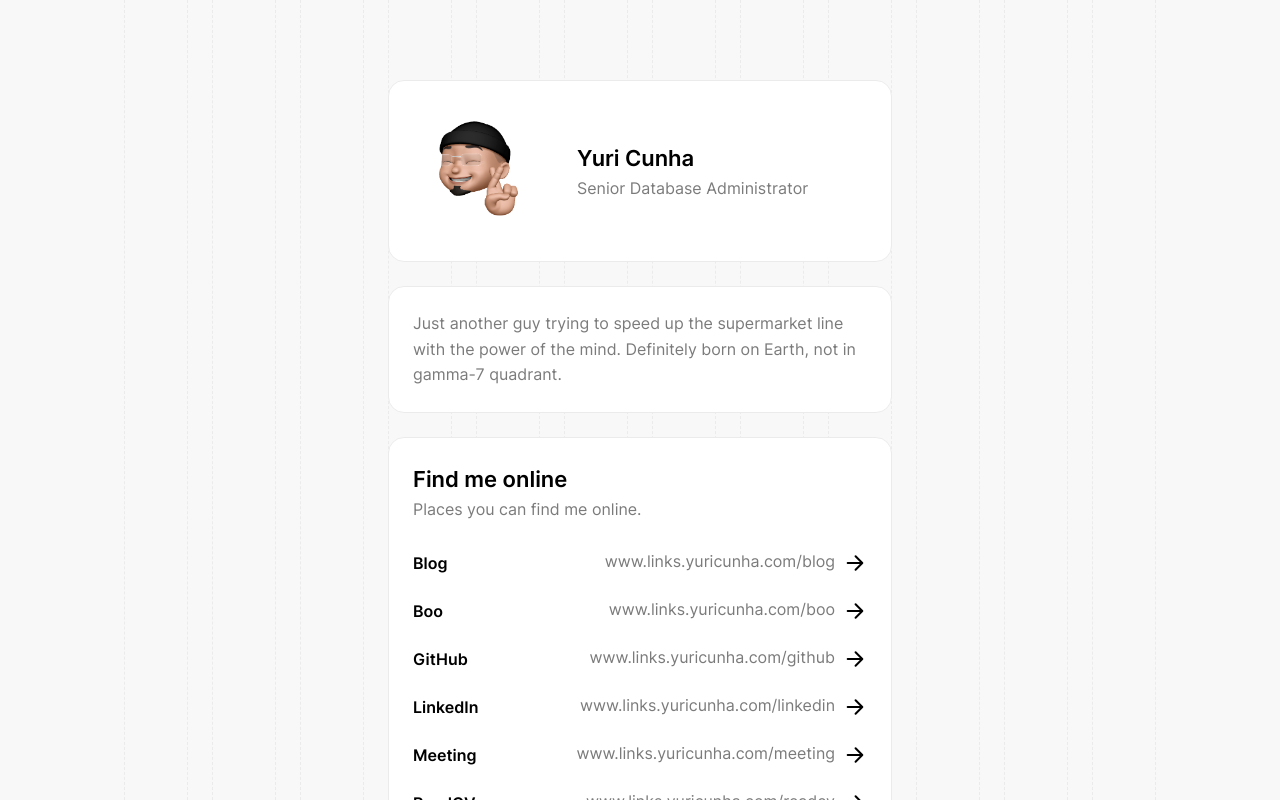
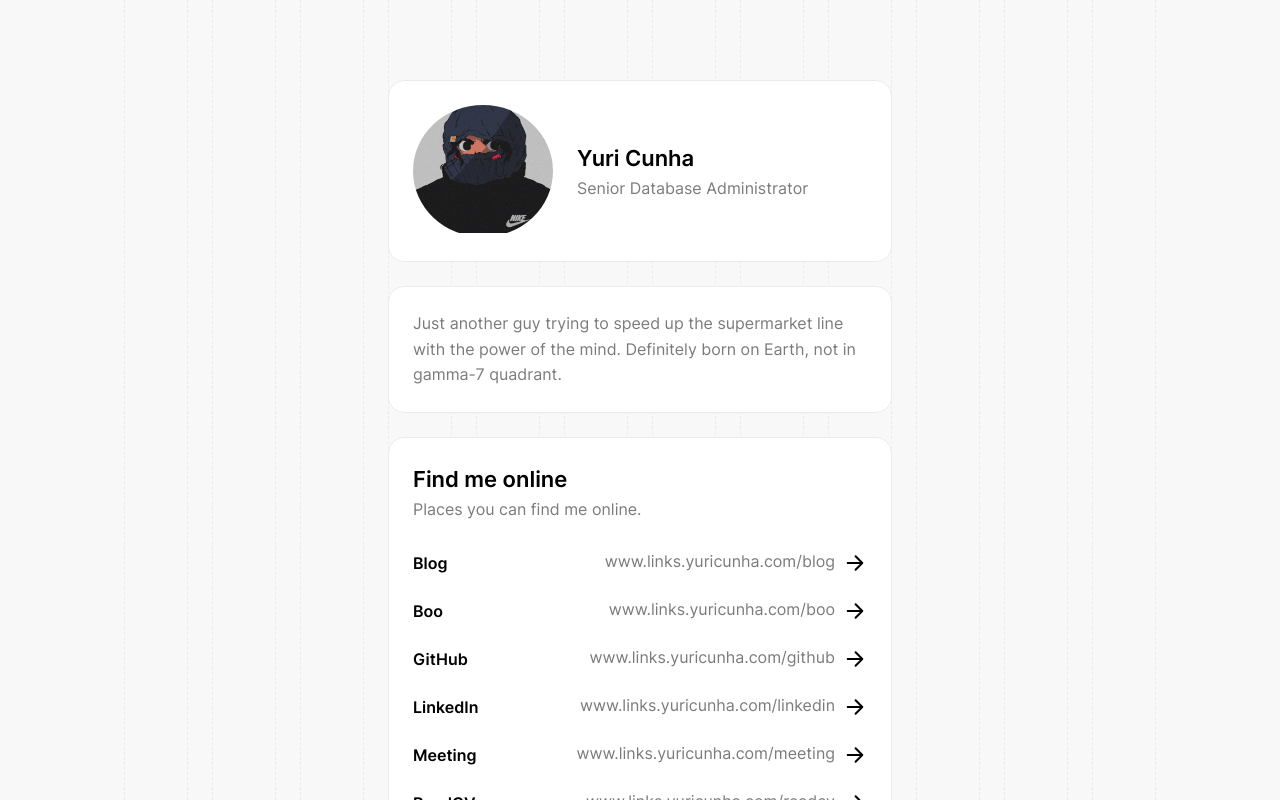
Before and after one commit to isyuricunha/links, a Next.js app: page / in a window 1280 px wide. Shown: the top 800 px of the page. Built offline with nearby package versions, Linux system fonts and the light colour scheme.

Commit message:
Update Memoji image source

```diff
--- a/src/components/Memoji/index.js
+++ b/src/components/Memoji/index.js
@@ -9,7 +9,7 @@ const Memoji = () => (
 		<Image
 			className={styles.image}
 			alt="Yuri Cunha"
-      src="/images/yuricunha-memoji.png"
+			src="/images/yuricunha-anime.jpg"
 			width={140}
 			height={128}
 		/>
```
Also changed, not shown: public/images/yuricunha-anime.jpg (added), public/images/yuricunha-anine (2).jpg (added). Lines whose indentation alone changed are shown as unchanged.
